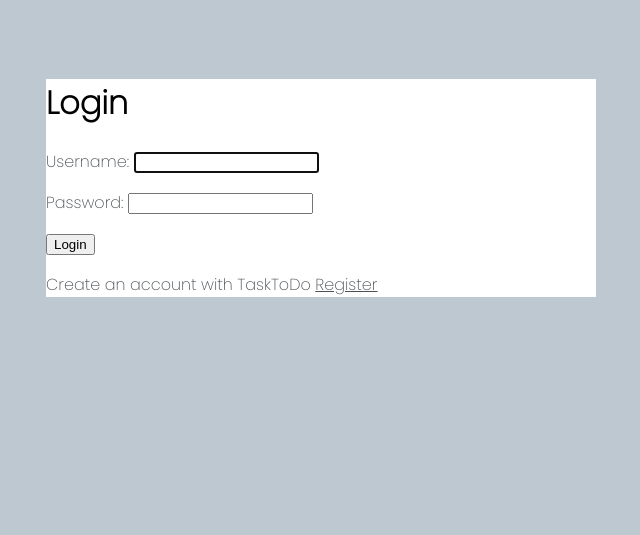
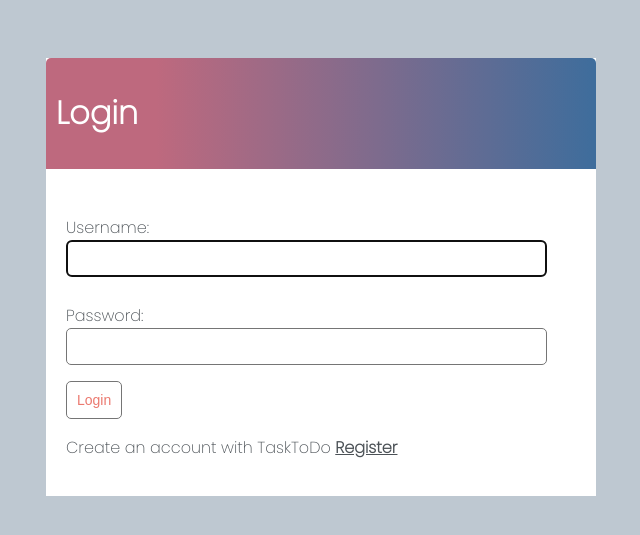
Before and after one commit to bariryan/ivygardens, a Django app: page /login/ in a window 1280 px wide. Shown: the top 535 px of the page, without its empty margins (319-959 px from the left). Run offline with Django 3.2, Linux system fonts and the light colour scheme.

Commit message:
completed all html css styling

```diff
--- a/templates/base/login.html
+++ b/templates/base/login.html
@@ -1,16 +1,22 @@
 {% extends 'base/main.html' %}
 {% block content %}
 
+<div class="header-bar">
+    <h1>Login</h1>
+</div>
 
-<h1>Login</h1>
-
-<form method="POST" >
-    {% csrf_token %}
-    {{form.as_p}}
-    <input type="submit" value="Login">
-</form>
+<div class="card-body">
+    <form method="POST" >
+        {% csrf_token %}
+        {{form.as_p}}
+        <input class="button" type="submit" value="Login">
+    </form>
+    <p>Create an account with TaskToDo <a href="{% url 'register' %}">Register</a></p>
+</div>
 
 
-<p>Create an account with TaskToDo <a href="{% url 'register' %}">Register</a></p>
+
+
+
 
 {% endblock content %}
--- a/templates/base/main.html
+++ b/templates/base/main.html
@@ -32,6 +32,9 @@
             color: #4b5156
         }
 
+        a {
+            font-weight: 600;
+        }
 
 
         .container{
@@ -54,6 +57,100 @@
             color: rgb(247, 247, 247);
             text-decoration: none;
         }
+
+        .task-wrapper {
+            display: flex;
+            align-items: center;
+            justify-content: space-between;
+            padding: 20px;
+            background-color: rgb(206, 201, 194);
+            border-top: 1px solid #dfe4ea;
+            overflow: hidden;
+        }
+
+        .task-title {
+            display: flex;
+            padding: 20px;
+        }
+
+        .task-title a {
+            text-decoration: none;
+            color: #4b5156;
+            margin-left: 10px;
+        }
+
+        .task-complete-icon {
+            height: 20px;
+            width: 20px;
+            background-color: rgb(105, 192, 105);
+            border-radius: 50%;
+        }
+
+        .task-incomplete-icon {
+            height: 20px;
+            width: 20px;
+            background-color: rgb(218, 218, 218);
+            border-radius: 50%;
+        }
+
+        .delete-link {
+            text-decoration: none;
+            font-weight: 900;
+            color: #cf4949;
+            font-size: 22px;
+            line-height: 0;
+            padding: 20px 0px;
+        }
+
+        #add-link {
+            color: #EB796F;
+            text-decoration: none;
+            font-size: 42px;
+            text-shadow: 1px 1px #81413b;
+        }
+
+        #search-add-wrapper {
+            display: flex;
+            justify-content: space-between;
+            align-items: center;
+            padding: 20px;
+        }
+
+        input[type=text],
+        input[type=password],
+        textarea {
+            border: 1px solid #757575;
+            border-radius: 5px;
+            padding: 10px;
+            width: 90%;
+        }
+
+        label {
+            padding-top: 10px !important;
+            display: block;
+        }
+
+        ::placeholder {
+            font-weight: 300;
+            opacity: 0.5;
+        }
+
+        .button {
+            border: 1px solid #757575;
+            background-color: #FFF;
+            color: #EB796F;
+            padding: 10px;
+            font-size: 14px;
+            border-radius: 5px;
+            cursor: pointer;
+            text-decoration: none;
+        }
+
+        .card-body {
+            padding: 20px;
+        }
+
+
     </style>
 
 </head>
```
Also changed, not shown: bookmarks.txt (deleted, +0 -14 lines), templates/base/register.html (+20 -7 lines), templates/base/task_confirm_delete.html (+13 -6 lines), templates/base/task_form.html (+16 -7 lines), templates/base/task_list.html (+8 -23 lines).
